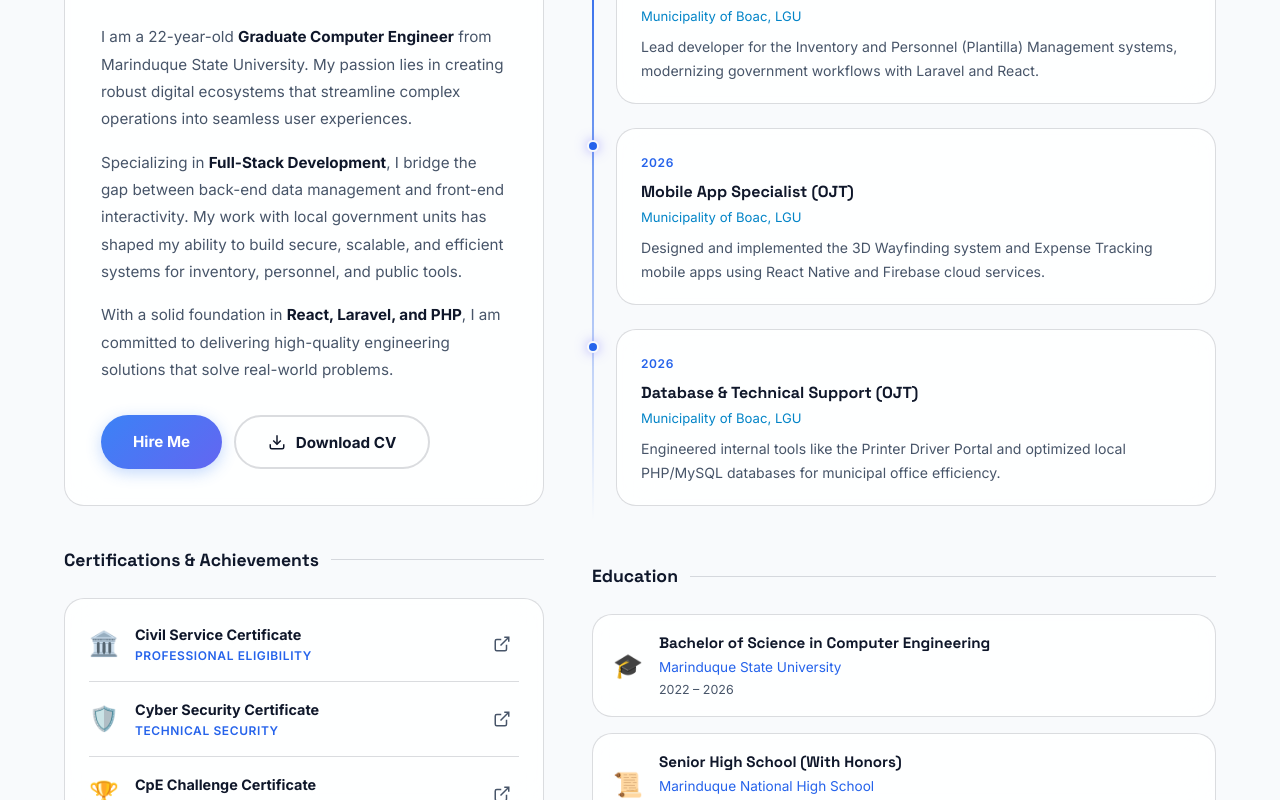
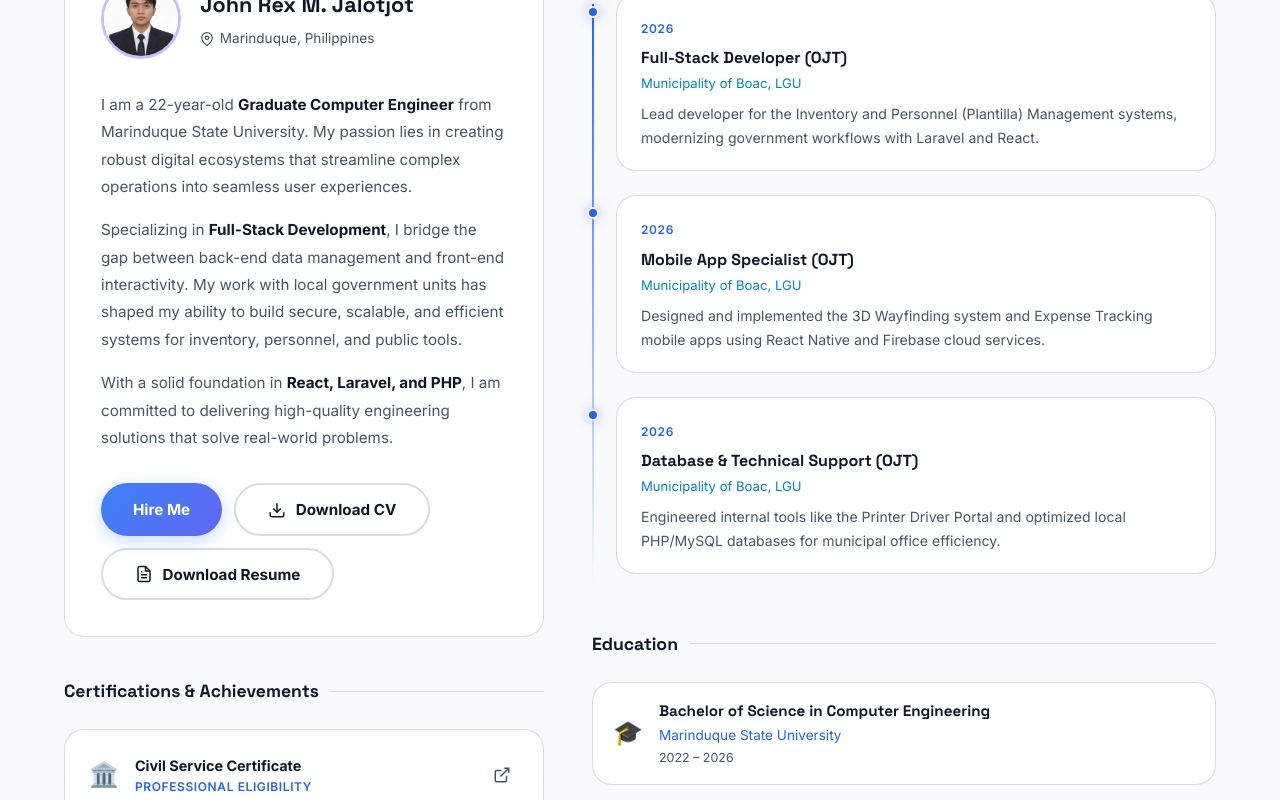
Before and after one commit to jalotjotjohnrex-dot/portfolio-jalotjot, a React (Vite) app: page / in a window 1280 px wide. Shown: the part 1274-2074 px from the top of the page. Built offline with nearby package versions, Linux system fonts and the light colour scheme.

Commit message:
added professional MCS-format resume download feature

```diff
--- a/src/components/About/About.jsx
+++ b/src/components/About/About.jsx
@@ -1,4 +1,5 @@
 import { generateCV } from '../../utils/cvGenerator'
+import { generateResume } from '../../utils/resumeGenerator'
 import './About.css'
 
 const timeline = [
@@ -98,7 +99,7 @@ export default function About() {
                   With a solid foundation in <strong>React, Laravel, and PHP</strong>, I am committed to delivering high-quality engineering solutions that solve real-world problems.
                 </p>
               </div>
-              <div className="about__links">
+              <div className="about__links" style={{ display: 'flex', gap: '0.75rem', flexWrap: 'wrap' }}>
                 <a href="#contact" className="btn btn-primary" id="about-hire-btn">
                   Hire Me
                 </a>
@@ -109,6 +110,14 @@ export default function About() {
                 >
                   <svg width="18" height="18" viewBox="0 0 24 24" fill="none" stroke="currentColor" strokeWidth="2"><path d="M21 15v4a2 2 0 0 1-2 2H5a2 2 0 0 1-2-2v-4"/><polyline points="7 10 12 15 17 10"/><line x1="12" y1="15" x2="12" y2="3"/></svg>
                   Download CV
+                </button>
+                <button
+                  className="btn btn-outline btn-cv-download"
+                  id="about-download-resume-btn"
+                  onClick={generateResume}
+                >
+                  <svg width="18" height="18" viewBox="0 0 24 24" fill="none" stroke="currentColor" strokeWidth="2"><path d="M14 2H6a2 2 0 0 0-2 2v16a2 2 0 0 0 2 2h12a2 2 0 0 0 2-2V8z"/><polyline points="14 2 14 8 20 8"/><line x1="16" y1="13" x2="8" y2="13"/><line x1="16" y1="17" x2="8" y2="17"/><polyline points="10 9 9 9 8 9"/></svg>
+                  Download Resume
                 </button>
               </div>
             </div>
--- a/src/components/Hero/Hero.jsx
+++ b/src/components/Hero/Hero.jsx
@@ -1,5 +1,6 @@
 import { useEffect, useRef } from 'react'
 import { generateCV } from '../../utils/cvGenerator'
+import { generateResume } from '../../utils/resumeGenerator'
 import './Hero.css'
 
 export default function Hero() {
@@ -52,6 +53,7 @@ export default function Hero() {
               <svg width="18" height="18" viewBox="0 0 24 24" fill="none" stroke="currentColor" strokeWidth="2"><path d="M5 12h14M12 5l7 7-7 7"/></svg>
               View My Work
             </a>
+            <div className="hero__download-btns" style={{ display: 'flex', gap: '1rem', flexWrap: 'wrap' }}>
               <button
                 className="btn btn-outline btn-cv-download"
                 id="hero-download-cv-btn"
@@ -60,6 +62,15 @@ export default function Hero() {
                 <svg width="18" height="18" viewBox="0 0 24 24" fill="none" stroke="currentColor" strokeWidth="2"><path d="M21 15v4a2 2 0 0 1-2 2H5a2 2 0 0 1-2-2v-4"/><polyline points="7 10 12 15 17 10"/><line x1="12" y1="15" x2="12" y2="3"/></svg>
                 Download CV
               </button>
+              <button
+                className="btn btn-outline btn-cv-download"
+                id="hero-download-resume-btn"
+                onClick={generateResume}
+              >
+                <svg width="18" height="18" viewBox="0 0 24 24" fill="none" stroke="currentColor" strokeWidth="2"><path d="M14 2H6a2 2 0 0 0-2 2v16a2 2 0 0 0 2 2h12a2 2 0 0 0 2-2V8z"/><polyline points="14 2 14 8 20 8"/><line x1="16" y1="13" x2="8" y2="13"/><line x1="16" y1="17" x2="8" y2="17"/><polyline points="10 9 9 9 8 9"/></svg>
+                Download Resume
+              </button>
+            </div>
           </div>
 
           {/* Stats */}
--- /dev/null
+++ b/src/utils/resumeGenerator.js
@@ -0,0 +1,137 @@
+import { jsPDF } from 'jspdf'
+
+export const generateResume = () => {
+  const doc = new jsPDF()
+
+  // MCS Resume Format is typically 10-12pt for body, 14-16pt for sections
+  const fontBody = 'times' // MCS usually uses standard serif/sans-serif fonts
+  const fontSizeName = 18
+  const fontSizeSection = 12
+  const fontSizeBody = 10
+  const marginX = 20
+  let y = 20
+
+  // ── HEADER (Centered) ──────────────────────────────────────────
+  doc.setFont(fontBody, 'bold')
+  doc.setFontSize(fontSizeName)
+  doc.text('JOHN REX M. JALOTJOT', 105, y, { align: 'center' })
+
+  y += 7
+  doc.setFont(fontBody, 'normal')
+  doc.setFontSize(fontSizeBody)
+  doc.text('johnrexjalotjot@gmail.com | 09703322984 | Marinduque, Philippines', 105, y, { align: 'center' })
+
+  y += 10
+
+  // ── EDUCATION ───────────────────────────────────────────────
+  doc.setFont(fontBody, 'bold')
+  doc.setFontSize(fontSizeSection)
+  doc.text('EDUCATION', marginX, y)
+  y += 2
+  doc.setLineWidth(0.2)
+  doc.line(marginX, y, 190, y)
+  y += 7
+
+  doc.setFont(fontBody, 'bold')
+  doc.setFontSize(fontSizeBody)
+  doc.text('Marinduque State University', marginX, y)
+  doc.setFont(fontBody, 'normal')
+  doc.text('Marinduque, PH', 190, y, { align: 'right' })
+  y += 5
+  doc.setFont(fontBody, 'italic')
+  doc.text('Bachelor of Science in Computer Engineering', marginX, y)
+  doc.setFont(fontBody, 'normal')
+  doc.text('2022 – 2026', 190, y, { align: 'right' })
+  y += 5
+  doc.setFont(fontBody, 'normal')
+  doc.text('• Relevant Coursework: Web Development, Database Management, Mobile App Development, Software Engineering', marginX + 5, y)
+
+  y += 10
+
+  // ── EXPERIENCE ──────────────────────────────────────────────
+  doc.setFont(fontBody, 'bold')
+  doc.setFontSize(fontSizeSection)
+  doc.text('TECHNICAL EXPERIENCE', marginX, y)
+  y += 2
+  doc.line(marginX, y, 190, y)
+  y += 7
+
+  // OJT Experience
+  doc.setFont(fontBody, 'bold')
+  doc.text('Municipality of Boac (Local Government Unit)', marginX, y)
+  doc.setFont(fontBody, 'normal')
+  doc.text('Boac, PH', 190, y, { align: 'right' })
+  y += 5
+  doc.setFont(fontBody, 'italic')
+  doc.text('System Developer Intern (Graduation OJT)', marginX, y)
+  doc.setFont(fontBody, 'normal')
+  doc.text('2026 – Present', 190, y, { align: 'right' })
+  y += 7
+
+  const expBullets = [
+    'Developed and deployed the Inventory Management and Personnel (Plantilla) portals using Laravel and React, automating previously manual office workflows.',
+    'Engineered a 3D Wayfinding mobile application and an Expense Tracker using React Native and Firebase to enhance municipal technical infrastructure.',
+    'Designed a Printer Driver Portal to streamline driver distribution across LGU departments, improving technical support efficiency.',
+    'Optimized complex MySQL database structures for local government databases, ensuring high performance and data integrity.',
+    'Collaborated with the technical department to identify and resolve critical bugs in existing internal government systems.'
+  ]
+
+  expBullets.forEach(bullet => {
+    const splitText = doc.splitTextToSize('• ' + bullet, 165)
+    doc.text(splitText, marginX + 5, y)
+    y += (splitText.length * 5)
+  })
+
+  y += 5
+
+  // ── TECHNICAL SKILLS ────────────────────────────────────────
+  doc.setFont(fontBody, 'bold')
+  doc.setFontSize(fontSizeSection)
+  doc.text('TECHNICAL SKILLS', marginX, y)
+  y += 2
+  doc.line(marginX, y, 190, y)
+  y += 7
+
+  doc.setFont(fontBody, 'bold')
+  doc.text('Languages: ', marginX, y)
+  doc.setFont(fontBody, 'normal')
+  doc.text('JavaScript (ES6+), PHP, Python, SQL, HTML5, CSS3', marginX + 25, y)
+  y += 6
+
+  doc.setFont(fontBody, 'bold')
+  doc.text('Frameworks: ', marginX, y)
+  doc.setFont(fontBody, 'normal')
+  doc.text('React.js, Laravel, React Native, Next.js, Vue.js, Tailwind CSS', marginX + 25, y)
+  y += 6
+
+  doc.setFont(fontBody, 'bold')
+  doc.text('Tools & Cloud: ', marginX, y)
+  doc.setFont(fontBody, 'normal')
+  doc.text('Git, GitHub, Firebase, MySQL, Vite, Expo, Android SDK', marginX + 25, y)
+
+  y += 10
+
+  // ── ACHIEVEMENTS ────────────────────────────────────────────
+  doc.setFont(fontBody, 'bold')
+  doc.setFontSize(fontSizeSection)
+  doc.text('CERTIFICATIONS & ACHIEVEMENTS', marginX, y)
+  y += 2
+  doc.line(marginX, y, 190, y)
+  y += 7
+
+  doc.setFont(fontBody, 'normal')
+  const achieveBullets = [
+    'Civil Service Certificate (Professional Eligibility) - Recognized for excellence in public service qualification.',
+    'Cyber Security Certification - Specialized in technical security protocols and digital safety.',
+    'Regional CpE Challenge Participant - Competed in regional engineering and coding competitions.'
+  ]
+
+  achieveBullets.forEach(bullet => {
+    const splitText = doc.splitTextToSize('• ' + bullet, 165)
+    doc.text(splitText, marginX + 5, y)
+    y += (splitText.length * 5)
+  })
+
+  // Save the PDF
+  doc.save('John_Rex_Jalotjot_Resume.pdf')
+}
```
Lines whose indentation alone changed are shown as unchanged.
